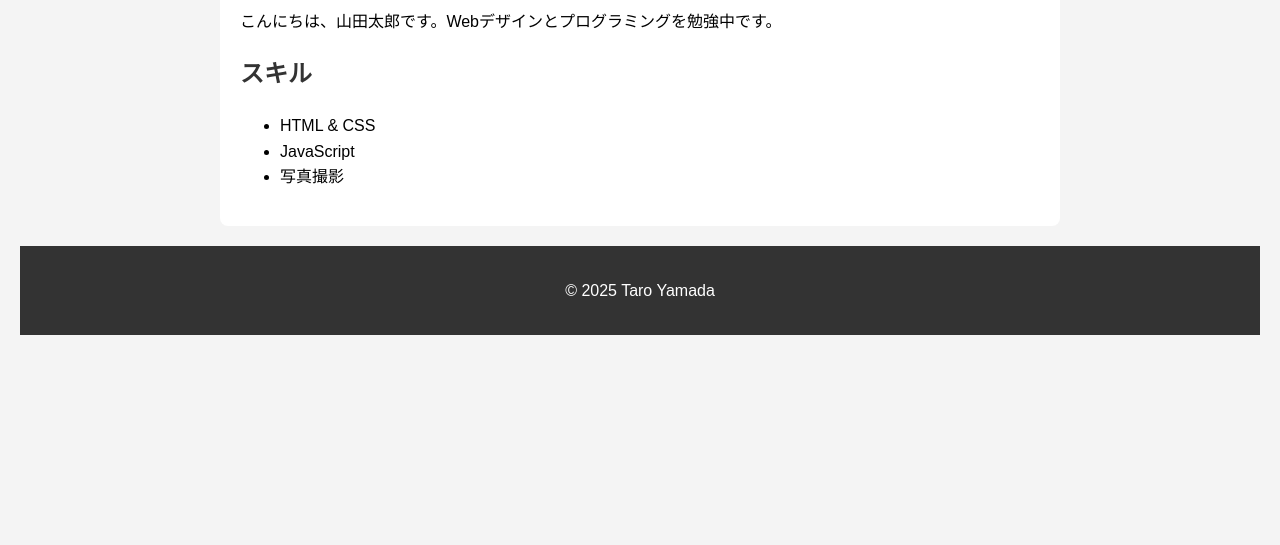
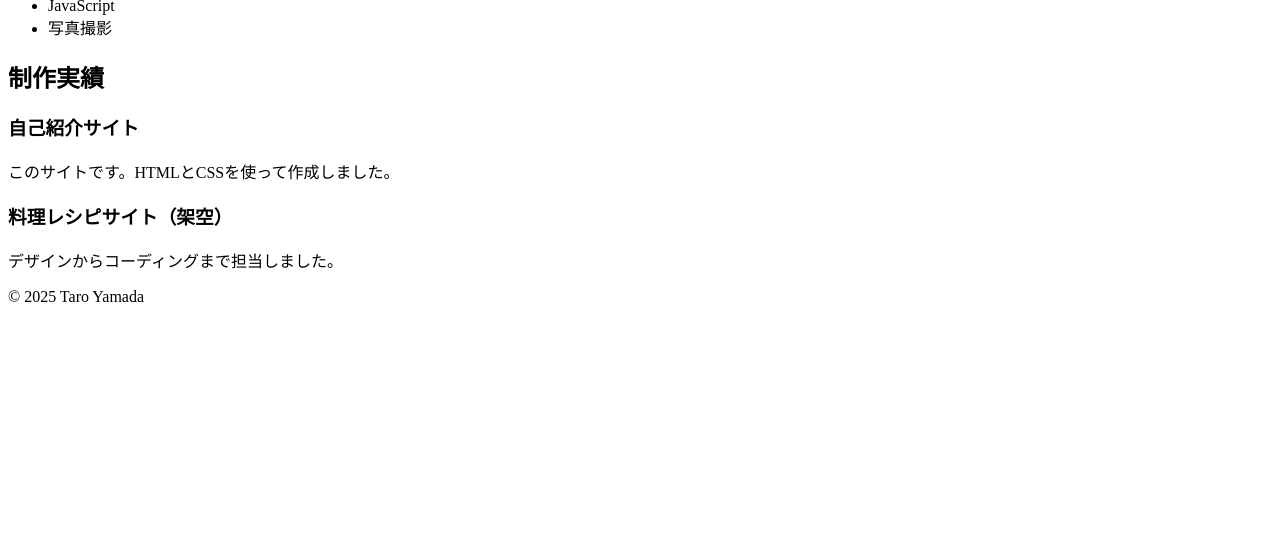
Before and after one commit to kyohey0625/my-profile, a plain HTML site: page index.html in a window 1280 px wide. Shown: the part 255-800 px from the top of the page. Drawn offline with Linux system fonts and the light colour scheme.

Commit message:
制作実績セクションを追加

```diff
--- a/index.html
+++ b/index.html
@@ -1,11 +1,7 @@
 <!DOCTYPE html>
 <html lang="ja">
 <head>
-    <meta charset="UTF-8">
-    <meta name="viewport" content="width=device-width, initial-scale=1.0">
-    <title>自己紹介</title>
-    <link rel="stylesheet" href="style.css">
-</head>
+    </head>
 <body>
     <header>
         <h1>Taro Yamada's Profile</h1>
@@ -13,7 +9,7 @@
     <main>
         <section>
             <h2>自己紹介</h2>
-            <p>こんにちは、山田太郎です。Webデザインとプログラミングを勉強中です。</p>
+            <p>こんにちは！山田太郎です。Webデザインとプログラミングを勉強中です。</p>
         </section>
         <section>
             <h2>スキル</h2>
@@ -23,7 +19,19 @@
                 <li>写真撮影</li>
             </ul>
         </section>
-    </main>
+
+        <section class="works">
+            <h2>制作実績</h2>
+            <div class="work-item">
+                <h3>自己紹介サイト</h3>
+                <p>このサイトです。HTMLとCSSを使って作成しました。</p>
+            </div>
+            <div class="work-item">
+                <h3>料理レシピサイト（架空）</h3>
+                <p>デザインからコーディングまで担当しました。</p>
+            </div>
+        </section>
+        </main>
     <footer>
         <p>&copy; 2025 Taro Yamada</p>
     </footer>
--- a/style.css
+++ b/style.css
@@ -20,3 +20,34 @@ main {
 h1, h2 {
     color: #333;
 }
+/* 基本はPC用のスタイルを記述 */
+body {
+    font-family: sans-serif;
+    /* ... */
+}
+
+/* 画面幅が768px以下の場合（タブレットやスマホ）に適用 */
+@media (max-width: 768px) {
+    main {
+        padding: 10px; /* PCより余白を小さくする */
+    }
+    h1 {
+        font-size: 24px; /* PCより文字を小さくする */
+    }
+}
+/* 制作実績セクションのスタイル */
+.works h2 {
+    border-bottom: 2px solid #333;
+    padding-bottom: 10px;
+    margin-bottom: 20px;
+}
+
+.work-item {
+    margin-bottom: 20px;
+    padding: 15px;
+    background-color: #f9f9f9;
+    border-left: 5px solid #333;
+}
+.work-item h3 {
+    margin-top: 0;
+}
```
